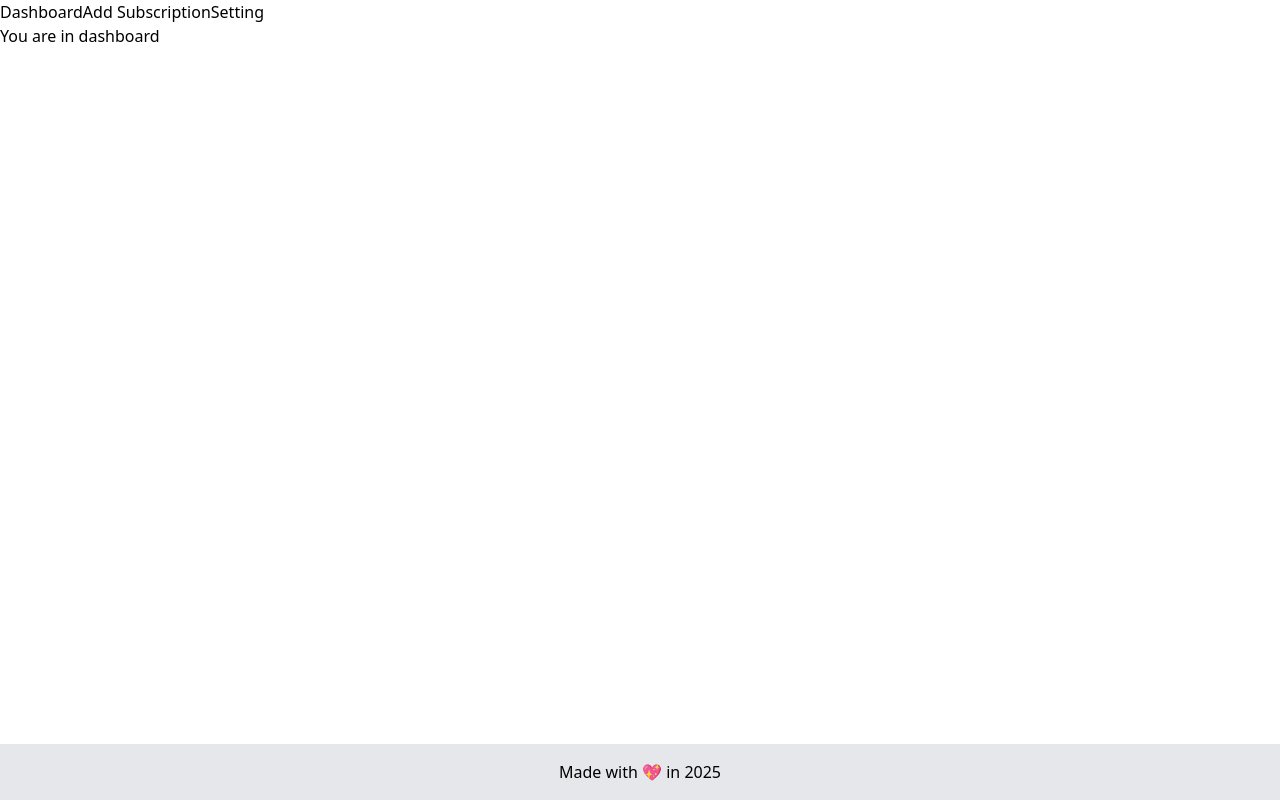
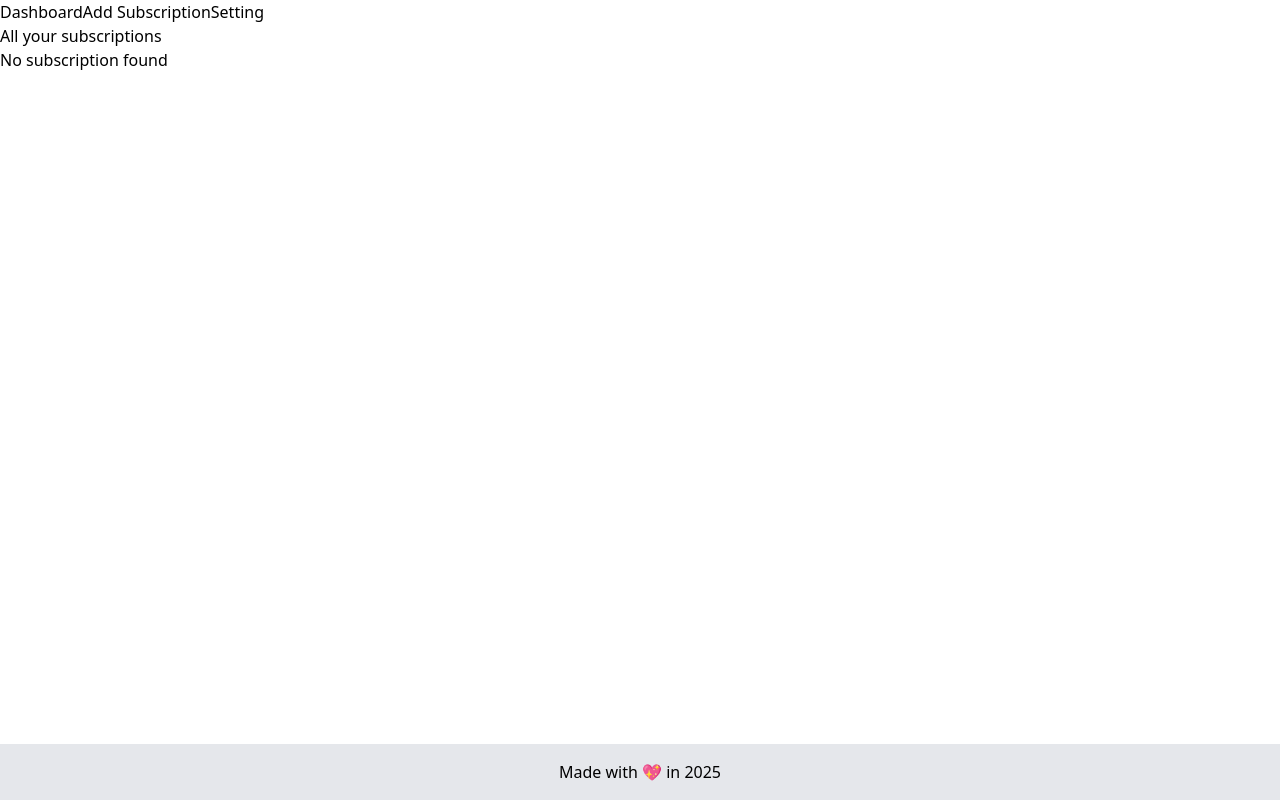
Before and after one commit to itsgauravkumar07/BillWise, a React (Vite) app: page / in a window 1280 px wide. Built offline with nearby package versions, Linux system fonts and the light colour scheme.

Commit message:
feat: render subscription list on dashboard with empty state and also add the delete action

```diff
--- a/src/pages/Dashboard.jsx
+++ b/src/pages/Dashboard.jsx
@@ -1,9 +1,37 @@
+import { getSubscriptions, deleteSubscription } from "../utils/localStorageHelper";
+import { useEffect, useState } from "react";
 
 function Dashboard(){
 
+    const[subscriptions, setSubscriptions] = useState([]);
+
+   useEffect(() => {
+   const sub = getSubscriptions();
+   setSubscriptions(sub);
+   }, []);
+
+   const handleDelete = (id) =>{
+    const updated = deleteSubscription(id);
+    setSubscriptions(updated);
+   }
+
     return(
         <div>
-            <h1>You are in dashboard</h1>
+            <h1>All your subscriptions</h1>
+            <div>
+                {subscriptions.length > 0 ?
+                   subscriptions.map((sub, index) => (
+
+                    <li key={index}>
+                        {sub.name} - ${sub.price} (Renewal: {sub.nextRenewal}) {sub.notes} {sub.category} {sub.billingCycle}
+                        <button onClick={() => handleDelete(sub.id)
+                        }>Delete</button>
+                    </li>
+
+                    )) : (
+                    <p>No subscription found</p>
+                )}
+            </div>
         </div>
     )
 }
--- a/src/utils/localStorageHelper.js
+++ b/src/utils/localStorageHelper.js
@@ -20,7 +20,10 @@ export const addSubscription = (newData) => {
 }
 
 export const deleteSubscription = (id) => {
+    if (id == null) return [];
+
     const existingArray = getSubscriptions();
-    const updatedArray = existingArray.filter( sub => sub.id !== id );
+    const updatedArray = existingArray.filter( sub => String(sub.id) !== String(id));
     saveSubscriptions(updatedArray);
+    return updatedArray;
 }
```
